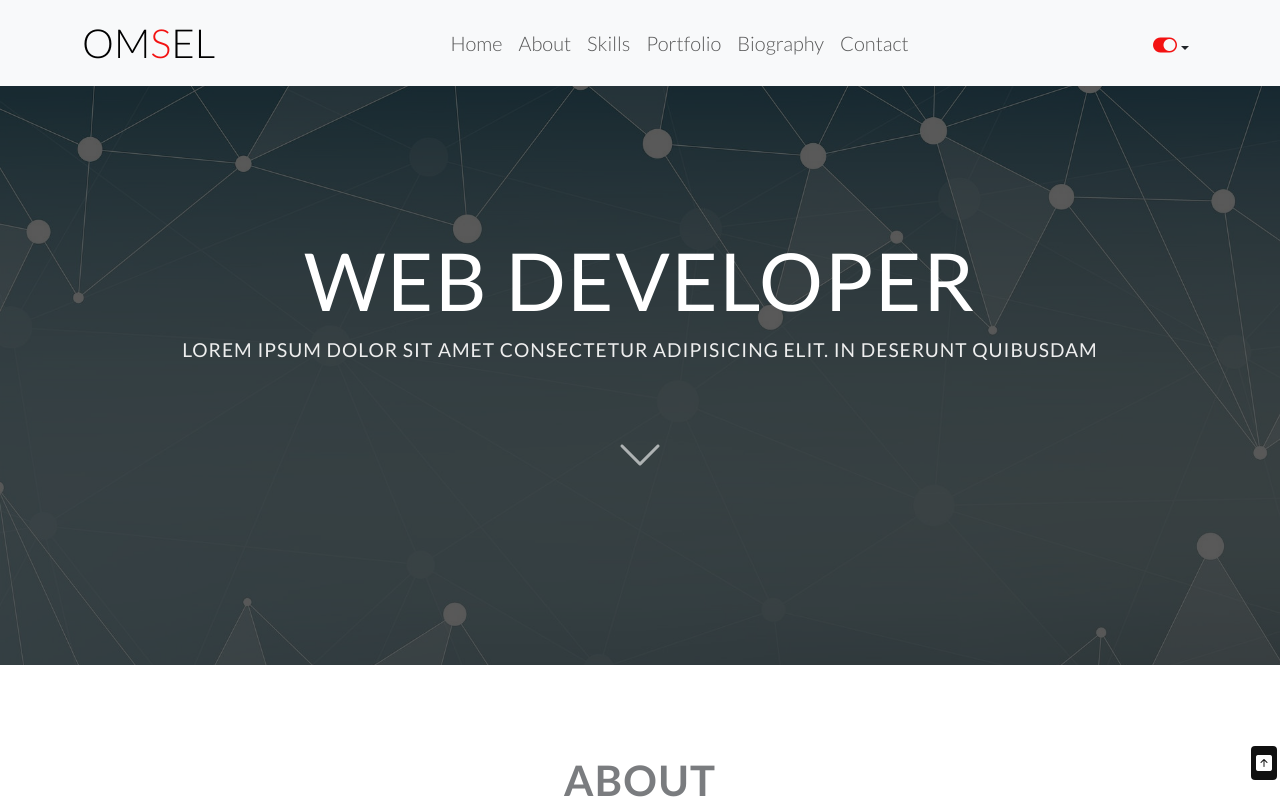
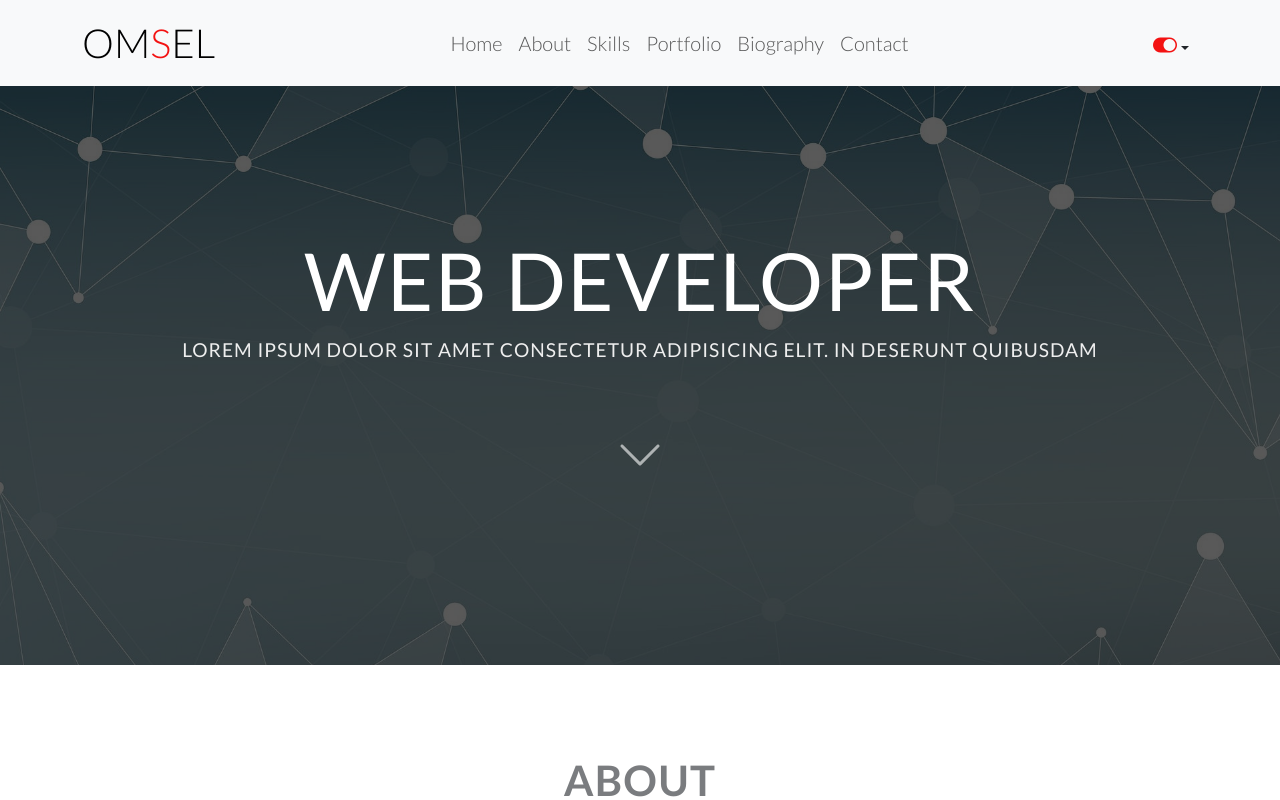
Before and after one commit to Andrea-vicari/omsel, a React (Vite) app: page / in a window 1280 px wide. Shown: the top 800 px of the page. Built offline with nearby package versions, Linux system fonts and the light colour scheme.

Commit message:
Fixed the scroll to top button

```diff
--- a/src/Components/Common/Footer.jsx
+++ b/src/Components/Common/Footer.jsx
@@ -1,18 +1,29 @@
 import React from 'react'
-import { useEffect } from 'react'
+import {useState} from 'react';
+
 
 function Footer() {
 
-  // Scroll to top function
-  useEffect(() => {
-    const element = document.getElementById('myBtn');
-    element.style.display = "block";
-  }, []);
+  const [visible, setVisible] = useState(false)
 
-  function topFunction() {
-    document.body.scrollTop = 0; // For Safari
-    document.documentElement.scrollTop = 0; // For Chrome, Firefox, IE and Opera
-  }
+  const toggleVisible = () => {
+    const scrolled = document.documentElement.scrollTop;
+    if (scrolled > 300){
+      setVisible(true)
+    }
+    else if (scrolled <= 300){
+      setVisible(false)
+    }
+  };
+
+  const scrollToTop = () =>{
+    window.scrollTo({
+      top: 0,
+      behavior: 'smooth'
+    });
+  };
+
+  window.addEventListener('scroll', toggleVisible);
 
   return (
     <React.Fragment>
@@ -28,7 +39,7 @@ function Footer() {
 
 
         </div>
-        <button id="myBtn" onClick={topFunction} className='btn btn-sm btn-outline-secondary'>
+        <button id="myBtn" onClick={scrollToTop} className='btn btn-sm btn-outline-secondary'>
         <i className='bi bi-arrow-up-square-fill'></i>
         </button>
     </footer>
--- a/src/Components/styles/footer-style.css
+++ b/src/Components/styles/footer-style.css
@@ -5,8 +5,8 @@
 #myBtn {
   display: none; /* Hidden by default */
   position: fixed; /* Fixed/sticky position */
-  bottom: 20px; /* Place the button at the bottom of the page */
-  right: 3px; /* Place the button 30px from the right */
+  bottom: 4px; /* Place the button at the bottom of the page */
+  left: 3px; /* Place the button 30px from the right */
   z-index: 99; /* Make sure it does not overlap */
   border: none; /* Remove borders */
   outline: none; /* Remove outline */
```
